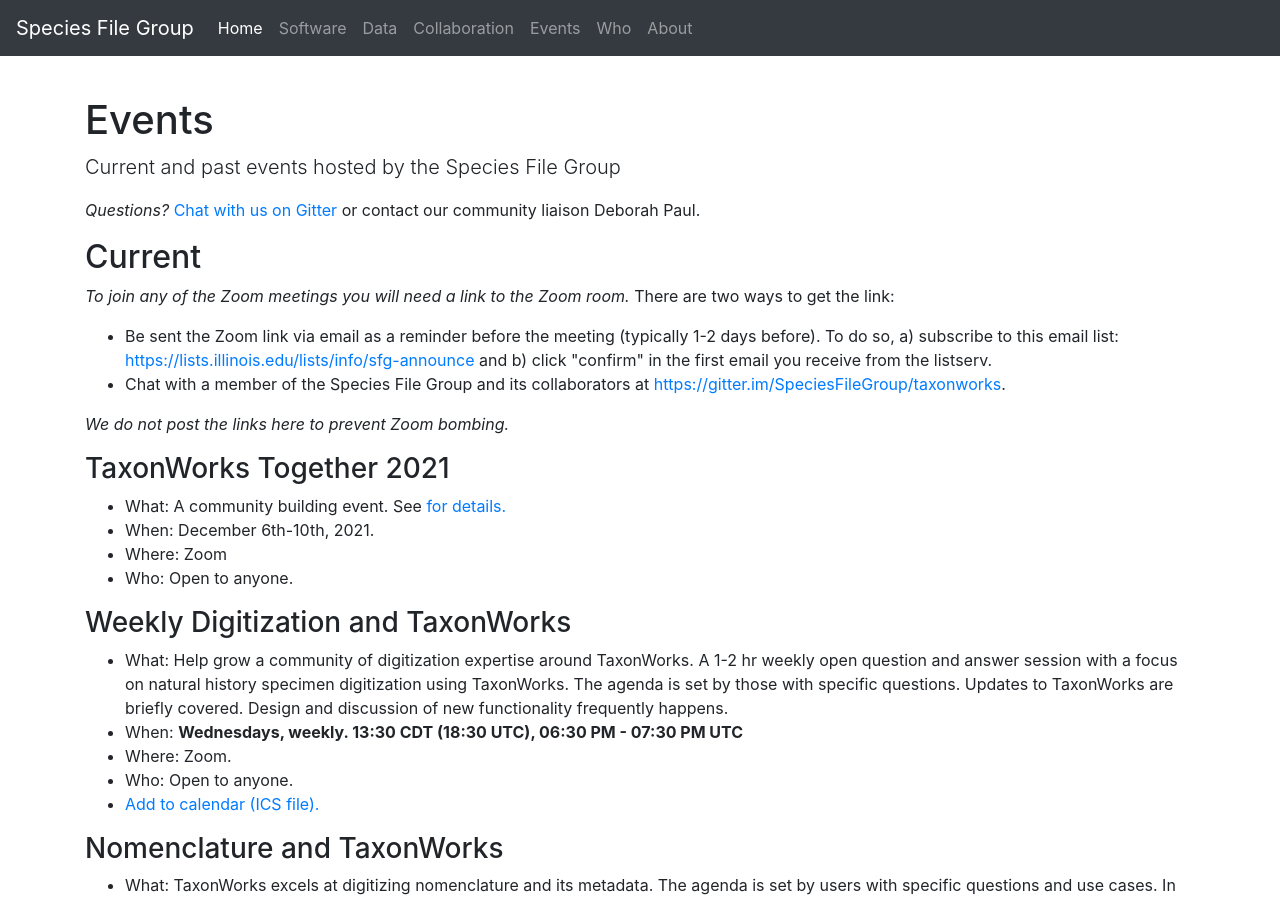
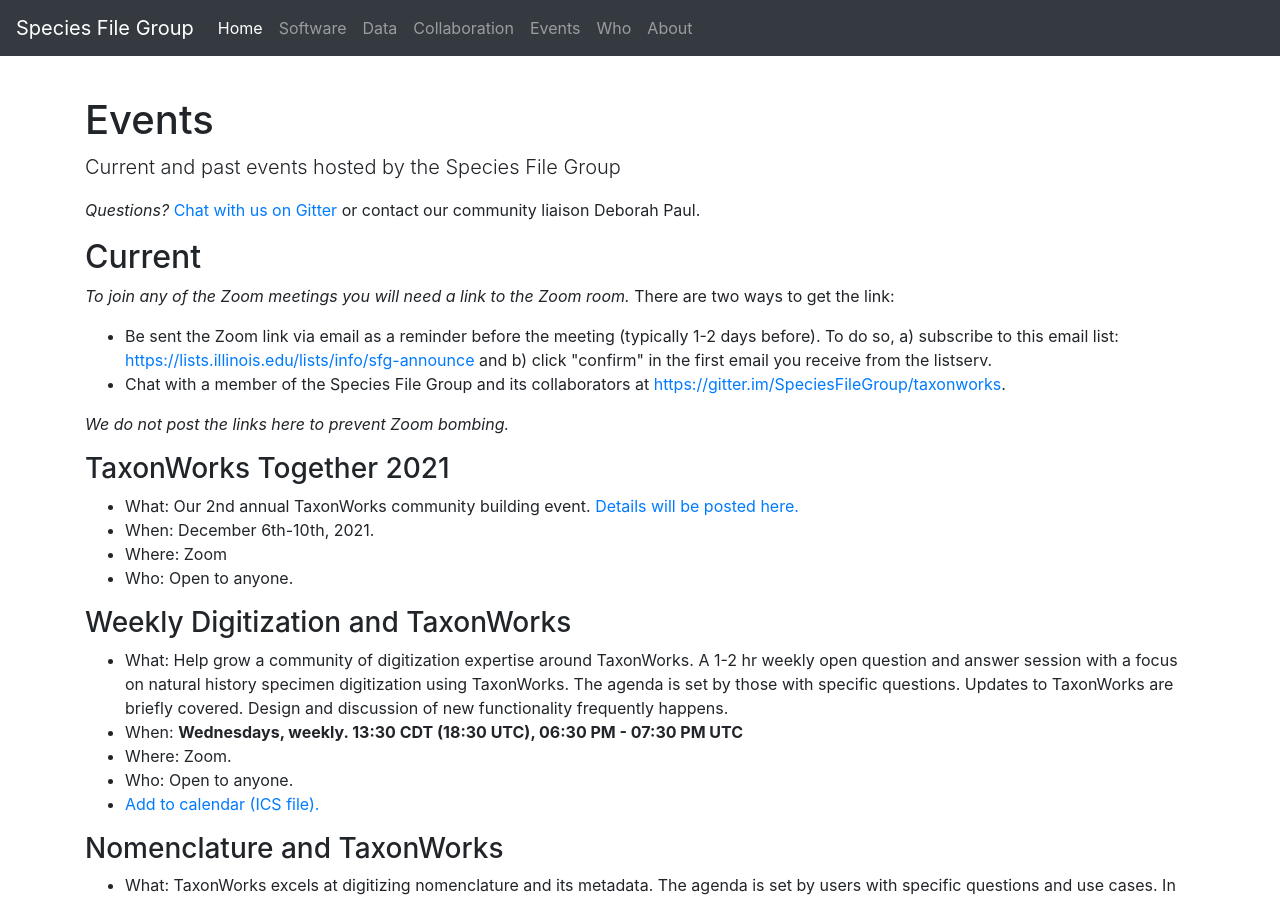
Before and after one commit to pnhogan/speciesfilegroup.github.io, a Jekyll site: the page built from events.html, in a window 1280 px wide and 900 px high. Built offline with Jekyll 4.4.1, drawn with Linux system fonts in a browser that asks for light colours.

Commit message:
Update events.html

```diff
--- a/events.html
+++ b/events.html
@@ -22,7 +22,7 @@
 
 <h3> TaxonWorks Together 2021 </h3>
 <ul>
-  <li>What: A community building event. See <a href="https://github.com/SpeciesFileGroup/taxonworks_together_2021"> for details.</a> </li>
+  <li>What: Our 2nd annual TaxonWorks community building event. <a href="https://github.com/SpeciesFileGroup/taxonworks_together_2021">Details will be posted here.</a> </li>
   <li>When: December 6th-10th, 2021.</li>
   <li>Where: Zoom</li>
   <li>Who: Open to anyone.</li>
```
